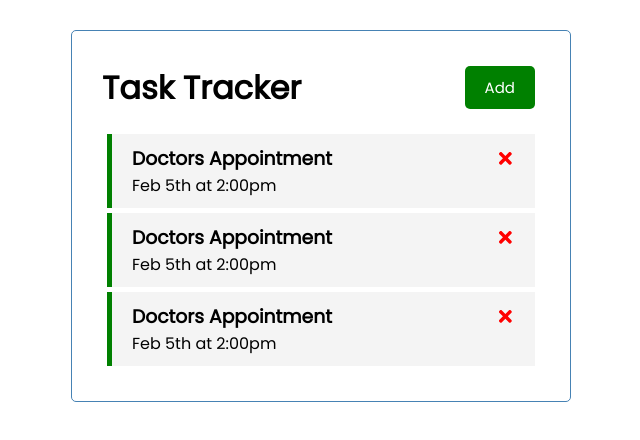
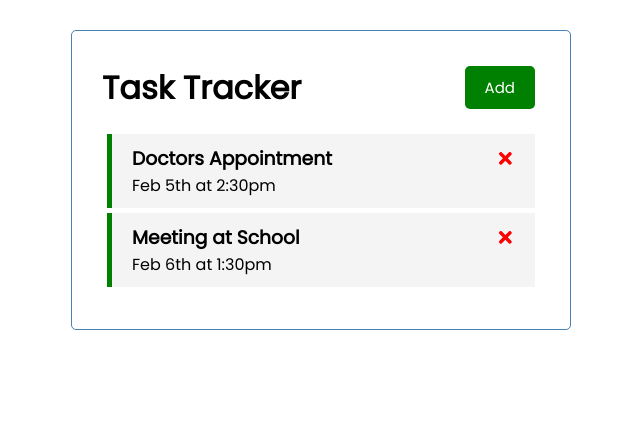
Before and after one commit to biomedengsam/Task-Tracker, a React (Create React App) app: page / in a window 1280 px wide. Shown: the top 440 px of the page, without its empty margins (319-959 px from the left). Built offline with nearby package versions, Linux system fonts and the light colour scheme; data requests are answered from the project's data file; the HTML template or start-up script is replaced by a standard one.

Commit message:
feat:Add json server & fetch tasks from server

```diff
--- /dev/null
+++ b/db.json
@@ -0,0 +1,16 @@
+{
+  "tasks": [
+    {
+      "id": 1,
+      "text": "Doctors Appointment",
+      "day": "Feb 5th at 2:30pm",
+      "reminder": true
+    },
+    {
+      "id": 2,
+      "text": "Meeting at School",
+      "day": "Feb 6th at 1:30pm",
+      "reminder": true
+    }
+  ]
+}
--- a/package.json
+++ b/package.json
@@ -6,6 +6,7 @@
     "@testing-library/jest-dom": "^5.11.9",
     "@testing-library/react": "^11.2.3",
     "@testing-library/user-event": "^12.6.2",
+    "json-server": "^0.16.3",
     "react": "^17.0.1",
     "react-dom": "^17.0.1",
     "react-icons": "^4.1.0",
@@ -16,7 +17,8 @@
     "start": "react-scripts start",
     "build": "react-scripts build",
     "test": "react-scripts test",
-    "eject": "react-scripts eject"
+    "eject": "react-scripts eject",
+    "server": "json-server --watch db.json --port 5000"
   },
   "eslintConfig": {
     "extends": [
--- a/src/App.js
+++ b/src/App.js
@@ -1,29 +1,34 @@
 import Header from './components/Header';
 import Tasks from './components/Tasks';
-import { useState } from 'react';
+import { useState, useEffect } from 'react';
 import AddTask from './components/AddTask';
 function App() {
   const [showAddTask, setShowAddTask] = useState(false);
-  const [tasks, setTasks] = useState([
-    {
-      id: 1,
-      text: 'Doctors Appointment',
-      day: 'Feb 5th at 2:00pm',
-      reminder: true,
-    },
-    {
-      id: 2,
-      text: 'Doctors Appointment',
-      day: 'Feb 5th at 2:00pm',
-      reminder: true,
-    },
-    {
-      id: 3,
-      text: 'Doctors Appointment',
-      day: 'Feb 5th at 2:00pm',
-      reminder: true,
-    },
-  ]);
+  const [tasks, setTasks] = useState([]);
+
+  useEffect(() => {
+    const getTasks = async () => {
+      const tasksFromServer = await fetchTasks();
+      setTasks(tasksFromServer);
+    };
+
+    getTasks();
+  }, []);
+
+  // Fetch Tasks
+  const fetchTasks = async () => {
+    const res = await fetch('http://localhost:5000/tasks');
+    const data = await res.json();
+    return data;
+    console.log(data);
+  };
+
+  //  Fetch Task
+  const fetchTask = async (id) => {
+    const res = await fetch(`http://localhost:5000/tasks/${id}`);
+    const data = await res.json();
+    console.log(data);
+  };
 
   // Delete Task
   const deleteTask = (id) => {
```
Also changed, not shown: 2 other files (tests, documents, lock files or other folders).
